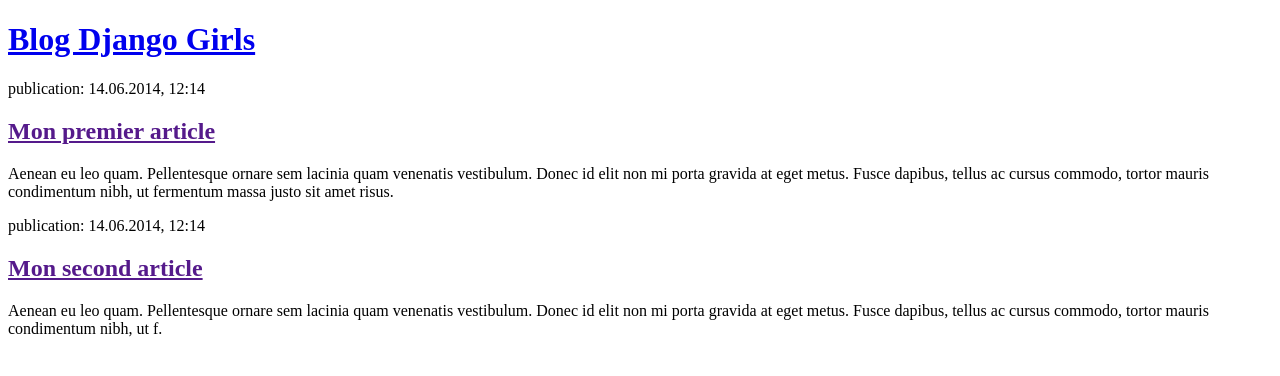
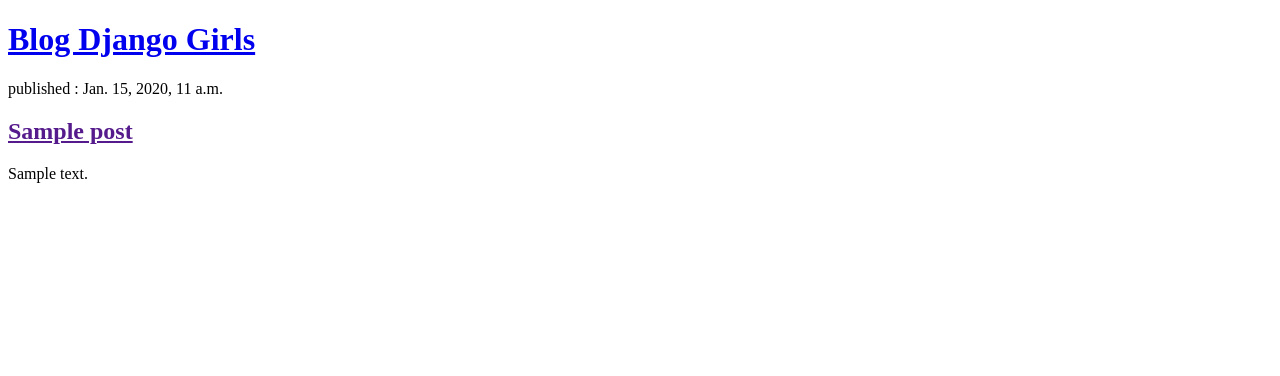
Before and after one commit to Maxime-Turin/DG_tuto_blog, a Django app: page / in a window 1280 px wide. Shown: the top 376 px of the page. Run offline with Django 4.2, Linux system fonts and the light colour scheme; tables that the repository leaves empty hold one stand-in row (values such as "Sample post").

Commit message:
Modif template, affichage des posts published

```diff
--- a/blog/templates/blog/post_list.html
+++ b/blog/templates/blog/post_list.html
@@ -8,16 +8,13 @@
             <h1><a href="/">Blog Django Girls</a></h1>
         </header>
 
-        <article>
-            <time>publication: 14.06.2014, 12:14</time>
-            <h2><a href="">Mon premier article</a></h2>
-            <p>Aenean eu leo quam. Pellentesque ornare sem lacinia quam venenatis vestibulum. Donec id elit non mi porta gravida at eget metus. Fusce dapibus, tellus ac cursus commodo, tortor mauris condimentum nibh, ut fermentum massa justo sit amet risus.</p>
-        </article>
+        {% for post in posts %}
+          <article>
+              <time>published : {{post.published_date}}</time>
+              <h2><a href="">{{post.title}}</a></h2>
+              <p>{{post.text|linebreaksbr}}</p>
+          </article>
+        {% endfor %}
 
-        <article>
-            <time>publication: 14.06.2014, 12:14</time>
-            <h2><a href="">Mon second article</a></h2>
-            <p>Aenean eu leo quam. Pellentesque ornare sem lacinia quam venenatis vestibulum. Donec id elit non mi porta gravida at eget metus. Fusce dapibus, tellus ac cursus commodo, tortor mauris condimentum nibh, ut f.</p>
-        </article>
     </body>
 </html>
--- a/blog/views.py
+++ b/blog/views.py
@@ -1,7 +1,11 @@
 from django.shortcuts import render
+from django.utils import timezone
+from .models import Post
 
 # Create your views here.
 
 
 def post_list(request):
-    return render(request, 'blog/post_list.html', {})
+    posts = Post.objects.filter(
+        published_date__lte=timezone.now()).order_by('published_date')
+    return render(request, 'blog/post_list.html', {'posts': posts})
```
